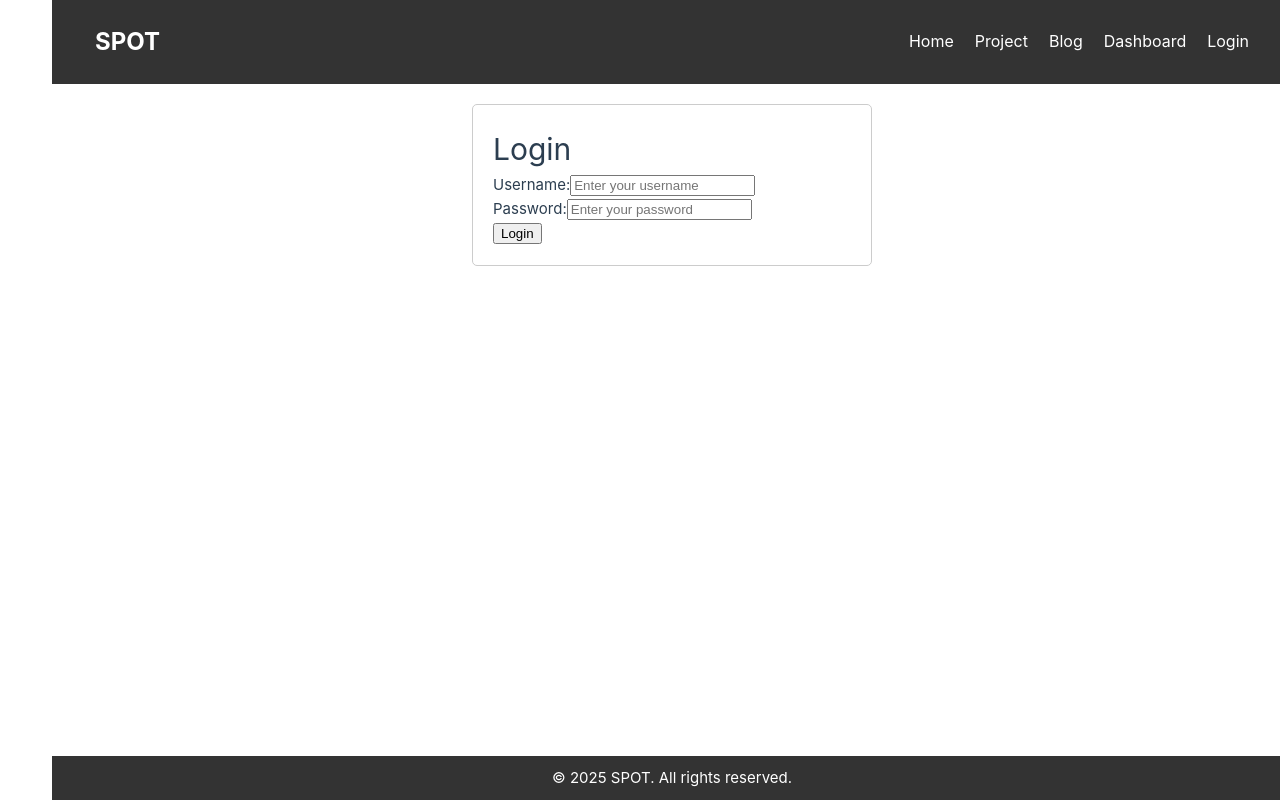
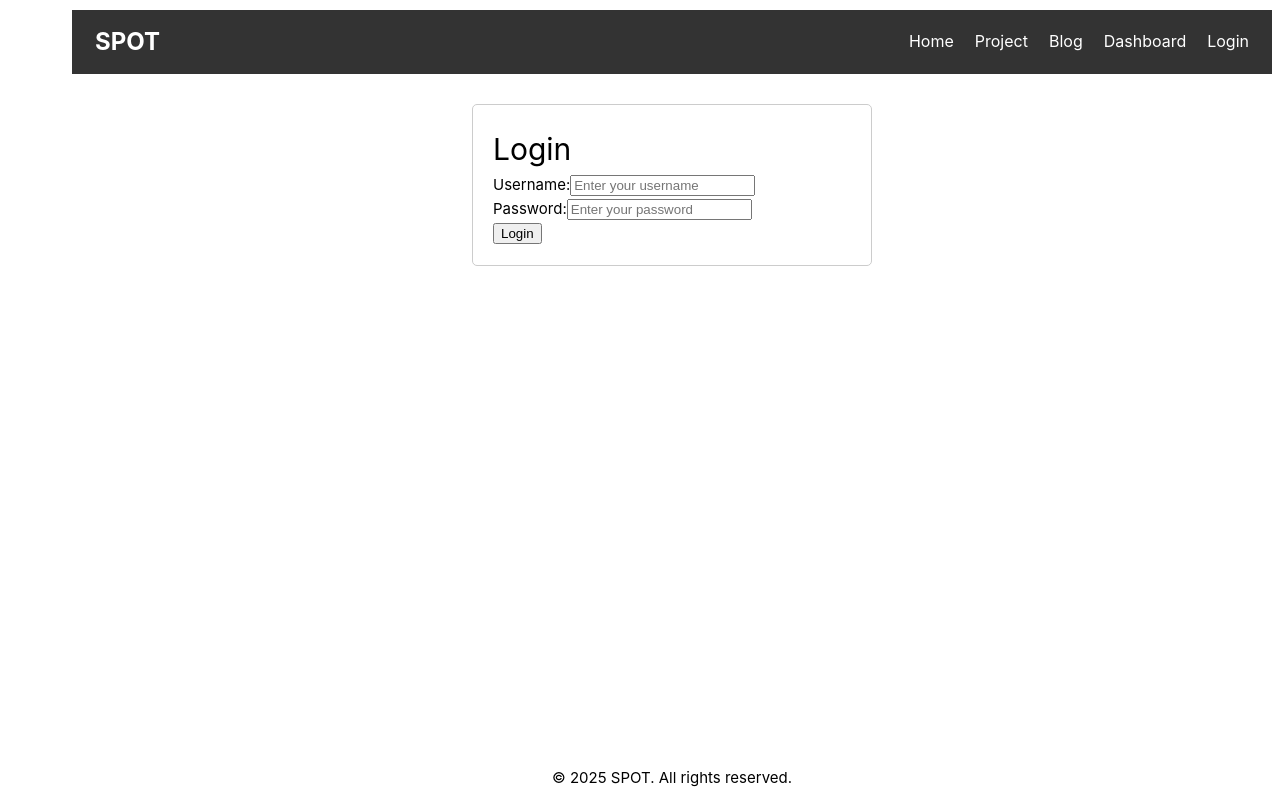
Before and after one commit to RingoKid/csc6350-team-void, a Vue app in the folder frontend/void-fe/: page /login in a window 1280 px wide. Shown: the top 800 px of the page. Built offline with nearby package versions, Linux system fonts and the light colour scheme.

Commit message:
chore(frontend):more fixes

```diff
--- a/frontend/void-fe/src/App.vue
+++ b/frontend/void-fe/src/App.vue
@@ -28,15 +28,15 @@ import Navbar from "./components/Navbar.vue";
   flex-direction: column;
   min-height: 100vh;
   width: 100vw;
-  min-width: 100vw;
   margin: 0 auto; /* Center the content horizontally */
   padding: 0 20px; /* Add padding for smaller screens */
+  background-color: white;
 }
 
 /* Header */
 header {
-  background-color: #333;
-  color: white;
+  background-color: white;
+  color: black;
   padding: 10px 20px;
 }
 
@@ -48,8 +48,8 @@ main {
 
 /* Footer */
 footer {
-  background-color: #333;
-  color: white;
+  background-color: white;
+  color: black;
   text-align: center;
   padding: 10px 0;
 }
--- a/frontend/void-fe/src/components/Login.vue
+++ b/frontend/void-fe/src/components/Login.vue
@@ -84,6 +84,7 @@
     padding: 20px;
     border: 1px solid #ccc;
     border-radius: 5px;
+    color: black;
   }
   .error {
     color: red;
```
